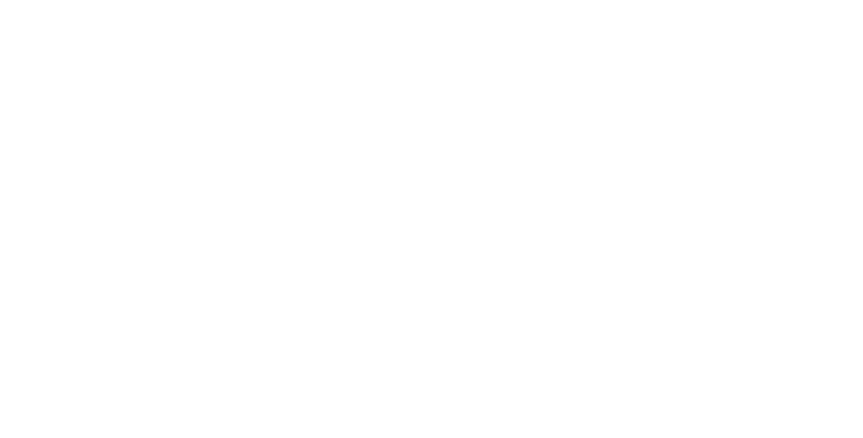
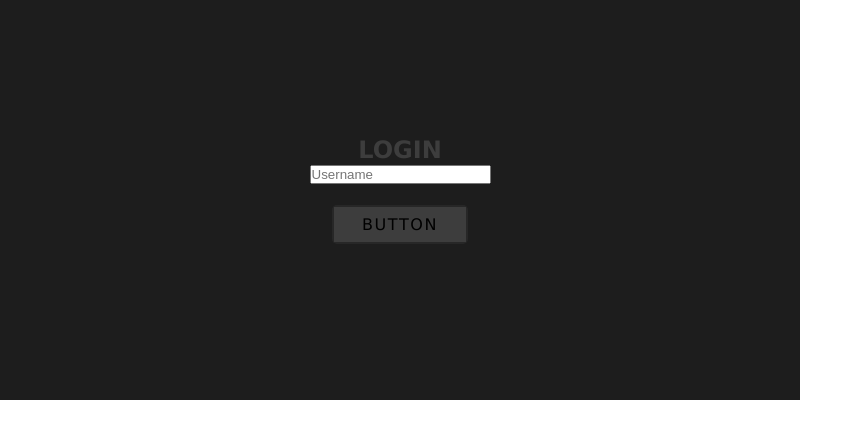
Before and after one commit to Shawtyy25/Chat-project, a website: page base/index.html in a window 1280 px wide. Shown: the whole page, without its empty margins (0-863 px from the left). Drawn offline with nearby package versions, Linux system fonts and the light colour scheme.

Commit message:
Login gombocska

```diff
--- a/base/index.html
+++ b/base/index.html
@@ -10,5 +10,19 @@
 </head>
 <body>
 
+
+
+
+<div class="login">
+
+    <div class="textContent">
+        <h2>LOGIN</h2>
+        <input type="text" placeholder="Username">
+        <div class="button">
+            <a href="#"><span>Button</Button></span></a>
+        </div>
+    </div>
+</div>
+
 </body>
 </html>
--- a/base/style.css
+++ b/base/style.css
@@ -1,7 +1,70 @@
 @import url(/base/variables/variables.css);
 
+:root{
+    --login-box: rgb(29, 29, 29);
+    --login-button: rgb(50, 62, 68);
+}
 *{
     box-sizing: border-box;
     margin: 0;
     padding: 0;
 }
+
+body{
+    font-family:'Lucida Sans', 'Lucida Sans Regular', 'Lucida Grande', 'Lucida Sans Unicode', Geneva, Verdana, sans-serif;
+}
+/*  LOGIN  */
+.login{
+    background-color:var(--login-box);
+    height: 400px;
+    width: 800px;
+    display: flex;
+    justify-content: center;
+    align-items: center;
+}
+.login .textContent{
+
+}
+.login .textContent input{
+
+}
+.login .textContent h2{
+    color: #3d3d3d;
+    text-align: center;
+}
+.login .button{
+    display: flex;
+    justify-content: center;
+    align-items: center;
+    min-height: 10vh;
+
+}
+.login .button a{
+
+    background: #272727;
+    color: rgb(0, 0, 0);
+    text-decoration: none;
+    text-transform: uppercase;
+    font-size: 400;
+    letter-spacing: 0.1rem;
+    font-weight:400;
+    padding: 10px 30px;
+    transition: 0.1s;
+    border-radius: 5px;
+    position: relative;
+}
+.login a:hover{
+   background: hsla(0, 0%, 99%, 0.658);
+    box-shadow: 0 0 35px var(--login-button);
+
+}
+.login a::before{
+    content: '';
+    position: absolute;
+    inset: 2px;
+    background: #3d3d3d;
+}
+.login a span{
+    position: relative;
+    z-index: 1;
+}
--- a/base/variables/variables.css
+++ b/base/variables/variables.css
@@ -1,4 +1,12 @@
+/*Login-Page színek*/
+:root{
+    --login-box: rgb(66, 66, 66);
+    --login-button: rgb(66, 113, 139);
+}
+
 *{margin: 0; padding: 0; box-sizing: border-box;}
+
+
 
 .active-bk{
     display: block;
```
Also changed, not shown: base/scripts/login.js (added).
